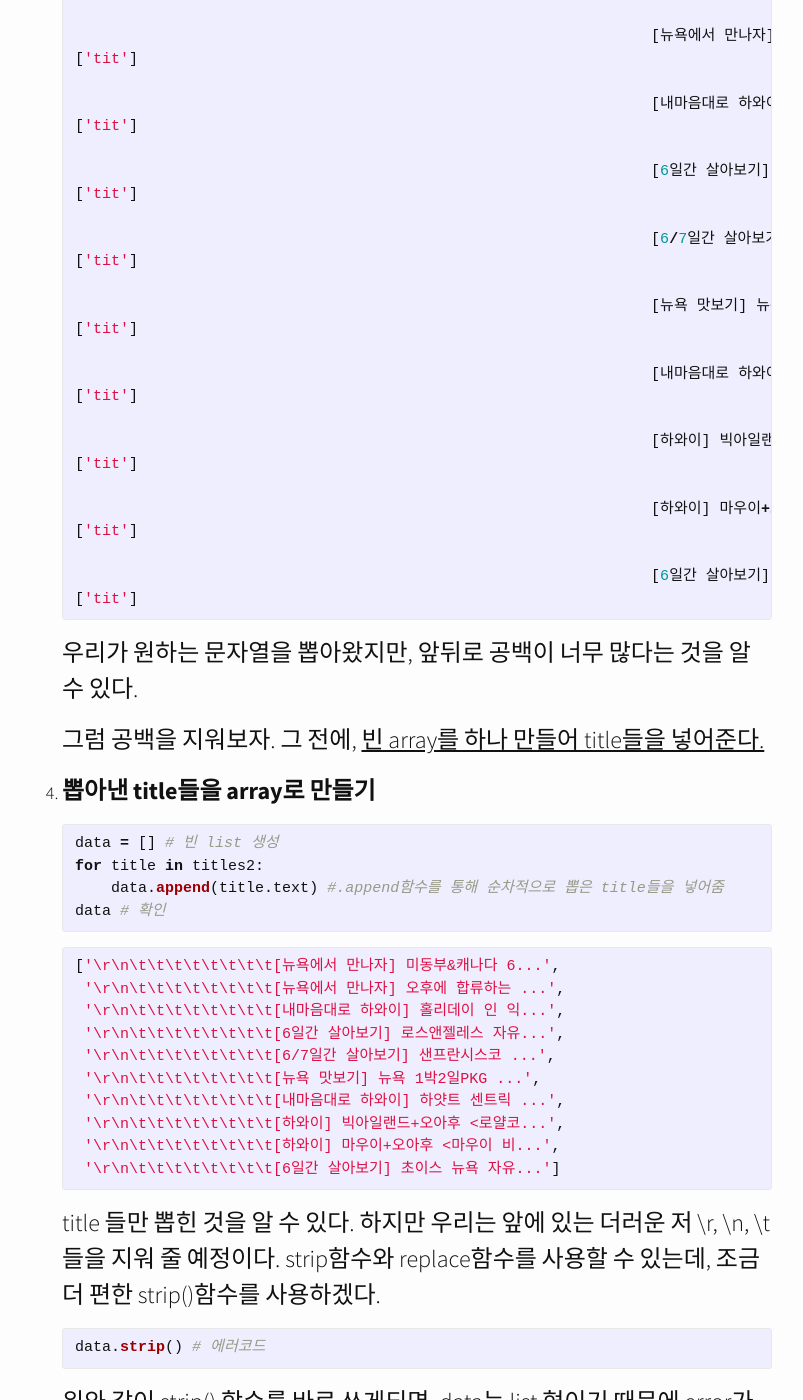
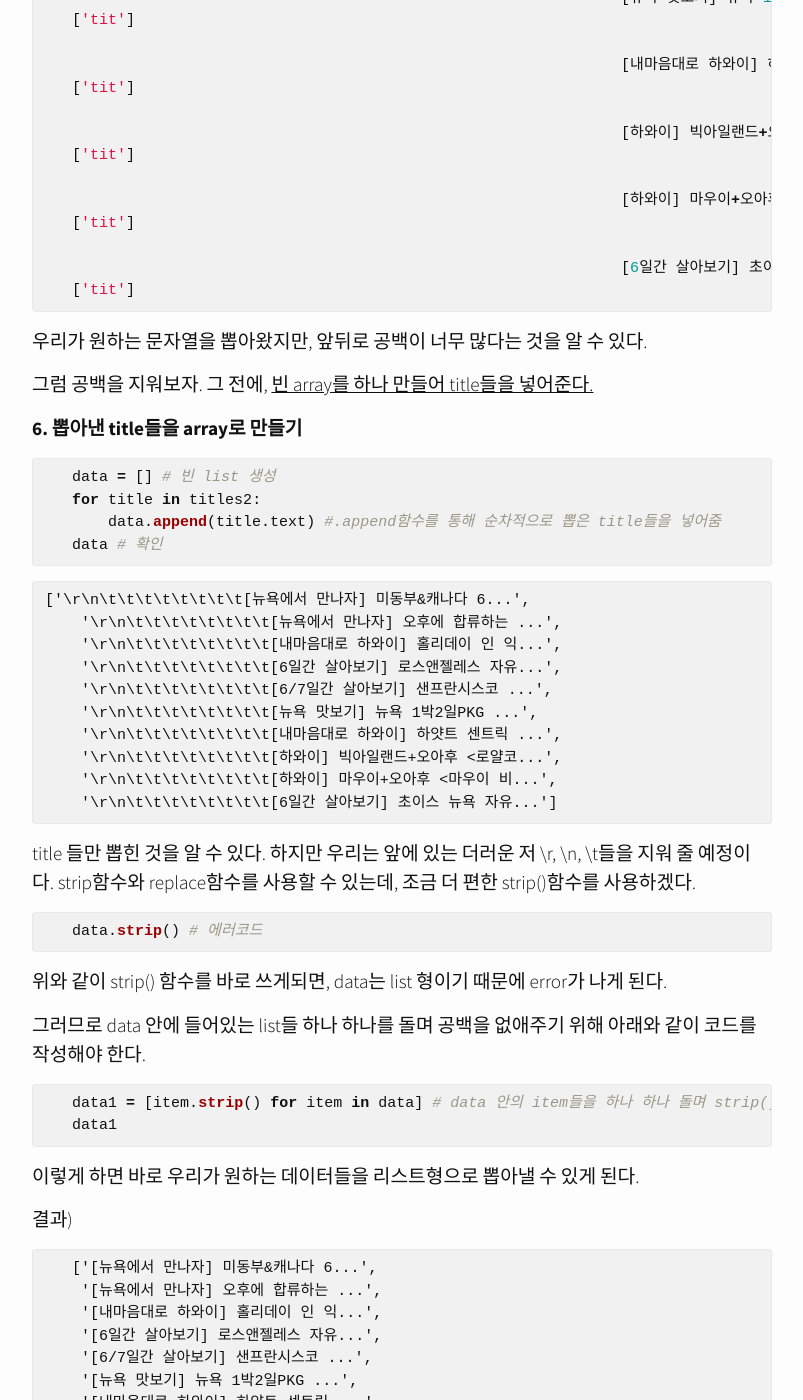
Before and after one commit to ddongule/myblog, a Jekyll site: the page built from _posts/2018-07-21-crawling-with-python.markdown, in a window 1280 px wide and 1400 px high, scrolled down 5342 px. Shown: the whole window, without its empty margins (238-1041 px from the left). Built offline with Jekyll 4.4.1, drawn with Linux system fonts in a browser that asks for light colours; nearby versions of some CDN libraries; some of the changed text lies outside the part shown.

Commit message:
image 삽입, 글씨 크기 및 색 수정, post 수정

````diff
--- a/_layouts/default.html
+++ b/_layouts/default.html
@@ -14,7 +14,7 @@
     </div>
 
     {% include footer.html %}
-    {% include analytics.html %}
+
   </body>
 
 </html>
--- a/_posts/2018-07-21-crawling-with-python.markdown
+++ b/_posts/2018-07-21-crawling-with-python.markdown
@@ -6,7 +6,9 @@ categories: ["home","develog"]
 author: "minkyung"
 ---
 
-# [python] 파이썬으로 크롤링하기1
+# **[python] 파이썬으로 크롤링하기[1]**
+
+
 
 ### 크롤링(Crawling)이란 무엇인가?
 
@@ -17,21 +19,17 @@ jupyter notebook을 이용했다.
 
 
 
+
+
 ### BeautifulSoup을 이용한 간단한 크롤링
 
+#### 크롤링 하기 전 알아보자!
 
-
-### 크롤링 하기 전에
-
-
-
-##### 들어가기 전에, "BeautifulSoup이란?"
+#### **1. BeautifulSoup 이란?**
 
 beautifulsoup은 html 및 xml 파일에서 데이터를 가져오는 python 라이브러리이다. beautifulsoup을 이용하면 html문서를 Document Objec Model(DOM) 구조로 쉽게 해석할 수 있다. [DOM 구조는 객체지향 모델로써 구조화된 문서를 표현하는 방식이다. 잘 구조화된 문서는 DOM을 이용해 "트리구조"의 형태로 나타낼 수 있다.]
 
-
-
-##### 크롤링 방법
+#### **2. 크롤링 방법**
 
 1. 원하는 웹 페이지에 요청(request)해 페이지의 html을 받는다.
 2. 받은 html을 파싱(parsing)한다.
@@ -72,13 +70,15 @@ Disallow: /  # 모든 페이지들의 색인(indexing)을 금지합니다
 
 ---
 
+---
 
+---
 
 ### 본격적인 크롤링
 
 
 
-##### Requests, BeautifulSoup 설치
+#### **Requests, BeautifulSoup 설치**
 
 python에는 `requests` 라는 http request 라이브러리가 내장되어 있다. 아래의 코드로 설치가 가능하다.
 
@@ -106,18 +106,18 @@ pip install requests
 
 
 
-##### 시작하기
+#### **시작하기**
 
 > 본인은 [노랑풍선 사이트의 미주/남미 테마추천상품](https://www.ybtour.co.kr/product/locMain.do?menu=fit&did=345) 의 title들을 가져올 것이다. (모든 페이지가 크롤링 가능하기 때문에)
 
-1. **위에서 설치한 library들을 import해준다.**
+**1. 위에서 설치한 library들을 import해준다.**
 
     ```python
     import requests
     import bs4 from BeautifulSoup as bs # BeautifulSoup을 import해주고, 이후로는 bs라고 쓸 것이다.
     ```
 
-2. **위 페이지의 html을 가져온다.**
+**2. 위 페이지의 html을 가져온다.**
 
     ```python
     url = "https://www.ybtour.co.kr/product/locMain.do?menu=fit&did=345"
@@ -129,7 +129,7 @@ pip install requests
 requests.get을 통해 http get request 응답 코드를 불러오고,
 requests.get.text를 통해 HTML 소스를 불러올 수 있다.
 
-3. **`BeautifulSoup` 으로 html소스를 python객체로 변환한다.**
+**3. `BeautifulSoup` 으로 html소스를 python객체로 변환한다.**
 
    ```python
    soup = BeautifulSoup(html, 'html.parser')
@@ -140,13 +140,13 @@ requests.get.text를 통해 HTML 소스를 불러올 수 있다.
 
    이제 soup에서 원하는 정보를 찾아낼 수 있게 되었다.
 
-4. **`BeautifulSoup` 에서 제공하는 `select` 를 이용해 원하는 정보를 찾아낸다.**
+**4. `BeautifulSoup` 에서 제공하는 `select` 를 이용해 원하는 정보를 찾아낸다.**
 
    `select`는 CSS Selector를 이용해 조건과 일치하는 모든 객체들을 `list` 형태로 반환해준다.
 
    웹페이지 소스보기(Chrome 검사도구)를 통해 원하는 내용이 어떤 tag들로 구성되어있는 지 알 수 있다.
 
-   ![chrome-source](/Users/minkyung/dataitgirls/blog/ddongule.github.com/assets/chrome-source.png)
+   ![chrome-source](/assets/chrome-source.png)
 
    내가 원하는 소스는 `h3 class="tit" ` 로 구성되어있다는 것을 알 수 있다.
 
@@ -188,7 +188,7 @@ requests.get.text를 통해 HTML 소스를 불러올 수 있다.
 
       이렇게 뽑아낸 titles2 는 soup 객체들의 list형이다. 그러므로 태그의 속성들도 이용할 수 있다. 예를 들어, h3의 class명을 뽑아낸다던지 (쓸데없긴 하지만 하핫)~~! 5번에서 뽑아내 보겠다.
 
-5. **필요없는 tag들을 지워버리고, 우리가 원하는 title 값만 뽑아내보기 (feat. for함수)**
+**5. 필요없는 tag들을 지워버리고, 우리가 원하는 title 값만 뽑아내보기 (feat. for함수)**
 
    ```python
    for title in titles2:
@@ -235,7 +235,7 @@ requests.get.text를 통해 HTML 소스를 불러올 수 있다.
 
    그럼 공백을 지워보자. 그 전에, <u>빈 array를 하나 만들어 title들을 넣어준다.</u>
 
-6. **뽑아낸 title들을 array로 만들기**
+**6. 뽑아낸 title들을 array로 만들기**
 
    ```python
    data = [] # 빈 list 생성
@@ -244,18 +244,17 @@ requests.get.text를 통해 HTML 소스를 불러올 수 있다.
    data # 확인
    ```
 
-    ```python
-   ['\r\n\t\t\t\t\t\t\t\t[뉴욕에서 만나자] 미동부&캐나다 6...',
-    '\r\n\t\t\t\t\t\t\t\t[뉴욕에서 만나자] 오후에 합류하는 ...',
-    '\r\n\t\t\t\t\t\t\t\t[내마음대로 하와이] 홀리데이 인 익...',
-    '\r\n\t\t\t\t\t\t\t\t[6일간 살아보기] 로스앤젤레스 자유...',
-    '\r\n\t\t\t\t\t\t\t\t[6/7일간 살아보기] 샌프란시스코 ...',
-    '\r\n\t\t\t\t\t\t\t\t[뉴욕 맛보기] 뉴욕 1박2일PKG ...',
-    '\r\n\t\t\t\t\t\t\t\t[내마음대로 하와이] 하얏트 센트릭 ...',
-    '\r\n\t\t\t\t\t\t\t\t[하와이] 빅아일랜드+오아후 <로얄코...',
-    '\r\n\t\t\t\t\t\t\t\t[하와이] 마우이+오아후 <마우이 비...',
-    '\r\n\t\t\t\t\t\t\t\t[6일간 살아보기] 초이스 뉴욕 자유...']
-    ```
+    ['\r\n\t\t\t\t\t\t\t\t[뉴욕에서 만나자] 미동부&캐나다 6...',
+        '\r\n\t\t\t\t\t\t\t\t[뉴욕에서 만나자] 오후에 합류하는 ...',
+        '\r\n\t\t\t\t\t\t\t\t[내마음대로 하와이] 홀리데이 인 익...',
+        '\r\n\t\t\t\t\t\t\t\t[6일간 살아보기] 로스앤젤레스 자유...',
+        '\r\n\t\t\t\t\t\t\t\t[6/7일간 살아보기] 샌프란시스코 ...',
+        '\r\n\t\t\t\t\t\t\t\t[뉴욕 맛보기] 뉴욕 1박2일PKG ...',
+        '\r\n\t\t\t\t\t\t\t\t[내마음대로 하와이] 하얏트 센트릭 ...',
+        '\r\n\t\t\t\t\t\t\t\t[하와이] 빅아일랜드+오아후 <로얄코...',
+        '\r\n\t\t\t\t\t\t\t\t[하와이] 마우이+오아후 <마우이 비...',
+        '\r\n\t\t\t\t\t\t\t\t[6일간 살아보기] 초이스 뉴욕 자유...']
+
 
    title 들만 뽑힌 것을 알 수 있다. 하지만 우리는 앞에 있는 더러운 저 \r, \n, \t들을 지워 줄 예정이다.
    strip함수와 replace함수를 사용할 수 있는데, 조금 더 편한 strip()함수를 사용하겠다.
@@ -290,7 +289,7 @@ requests.get.text를 통해 HTML 소스를 불러올 수 있다.
     '[6일간 살아보기] 초이스 뉴욕 자유...']
    ```
 
-7. **추가) Array, Tuple, Dictionary**
+**7. 추가) Array, Tuple, Dictionary**
 
    ```python
    # Array: 배열을 만들 때! [] 사용 / (), {}는 쓰이지 않음
--- a/_sass/_color.scss
+++ b/_sass/_color.scss
@@ -14,7 +14,7 @@ $l-brand-color:      #2a7ae2;
 $l-grey-color:       #828282;
 $l-grey-color-light: lighten($l-grey-color, 40%);
 $l-grey-color-dark:  darken($l-grey-color, 25%);
-$l-code: #EEF;
+$l-code: #f1f1f1;
 $l-crimson: #DC143C;
 $l-nav: $l-link-color;
 $l-page: $l-link-color;
--- a/css/style.scss
+++ b/css/style.scss
@@ -7,7 +7,7 @@
 
 // Our variables
 $base-font-family: "PT Sans", Helvetica, Arial, sans-serif;
-$base-font-size:   16px;
+$base-font-size:   12px;
 $base-font-weight: 400;
 $small-font-size:  $base-font-size * 0.875;
 $base-line-height: 1.5;
@@ -363,7 +363,7 @@ pre {
   letter-spacing: 2px;
   text-indent: 2px;
   font-family: "PT Sans";
-  font-size: 12px;
+  font-size: 18px;
   text-align:center;
 }
 .page-tagline {
@@ -513,7 +513,7 @@ pre {
   margin-bottom: $spacing-unit;
 }
 .post-title {
-  font-size: 62px;
+  font-size: 45px;
 
   text-align: center;
   font-family: "PT Sans";
@@ -526,22 +526,22 @@ pre {
   margin-bottom: $spacing-unit;
   padding-bottom: 3em !important;
   p {
-    font-size: 1.5rem;
+    font-size: 1.2rem;
   }
   h2 {
-    font-size: 32px;
+    font-size: 30px;
     @include media-query($on-laptop) {
       font-size: 28px;
     }
   }
   h3 {
-    font-size: 26px;
+    font-size: 24px;
     @include media-query($on-laptop) {
       font-size: 22px;
     }
   }
   h4 {
-    font-size: 20px;
+    font-size: 18px;
     @include media-query($on-laptop) {
       font-size: 18px;
     }
````
Also changed, not shown: other parts of _posts/2018-07-21-crawling-with-python.markdown (+1 -1 lines).
